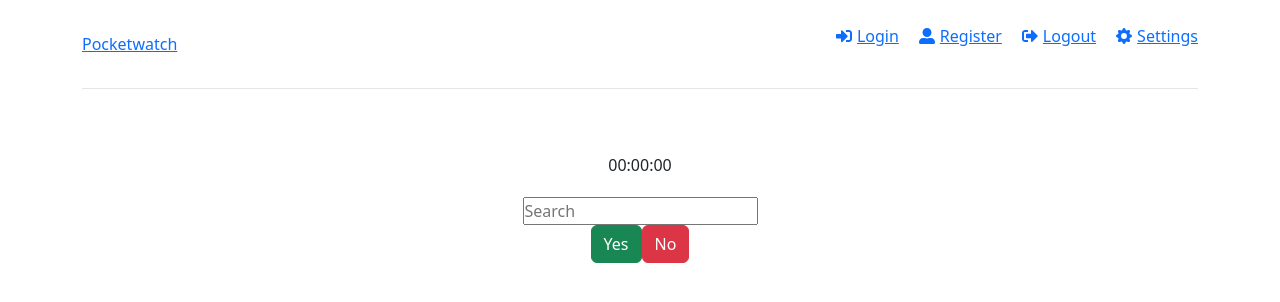
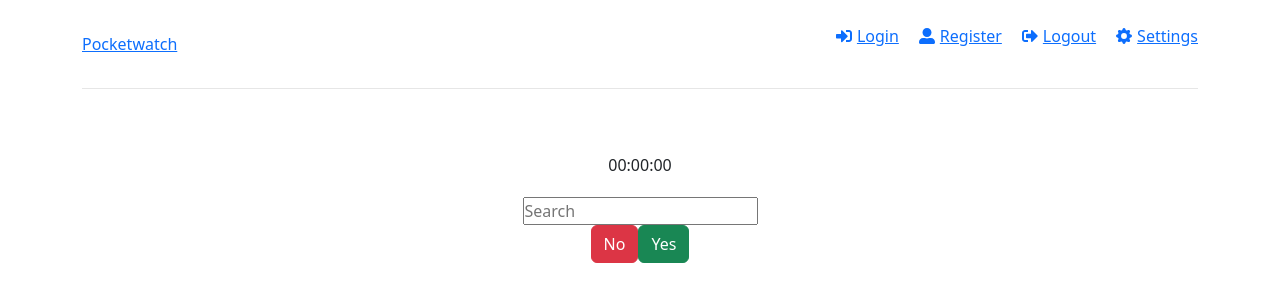
Before and after one commit to constellationz/pocketwatch, a React (Create React App) app in the folder frontend/: page / in a window 1280 px wide. Shown: the top 302 px of the page. Built offline with nearby package versions, Linux system fonts and the light colour scheme.

Commit message:
Change button order

```diff
--- a/frontend/src/components/ModalButtons.js
+++ b/frontend/src/components/ModalButtons.js
@@ -4,8 +4,8 @@ import 'bootstrap/dist/css/bootstrap.min.css'
 const ModalButtons = (props) => {
   return (
     <div className="d-flex justify-content-center">
+      <Button variant="danger">{props.dangerText}</Button>
       <Button variant="success">{props.successText}</Button>
-      <Button variant="danger">{props.dangerText}</Button>
     </div>
   );
 };
```
